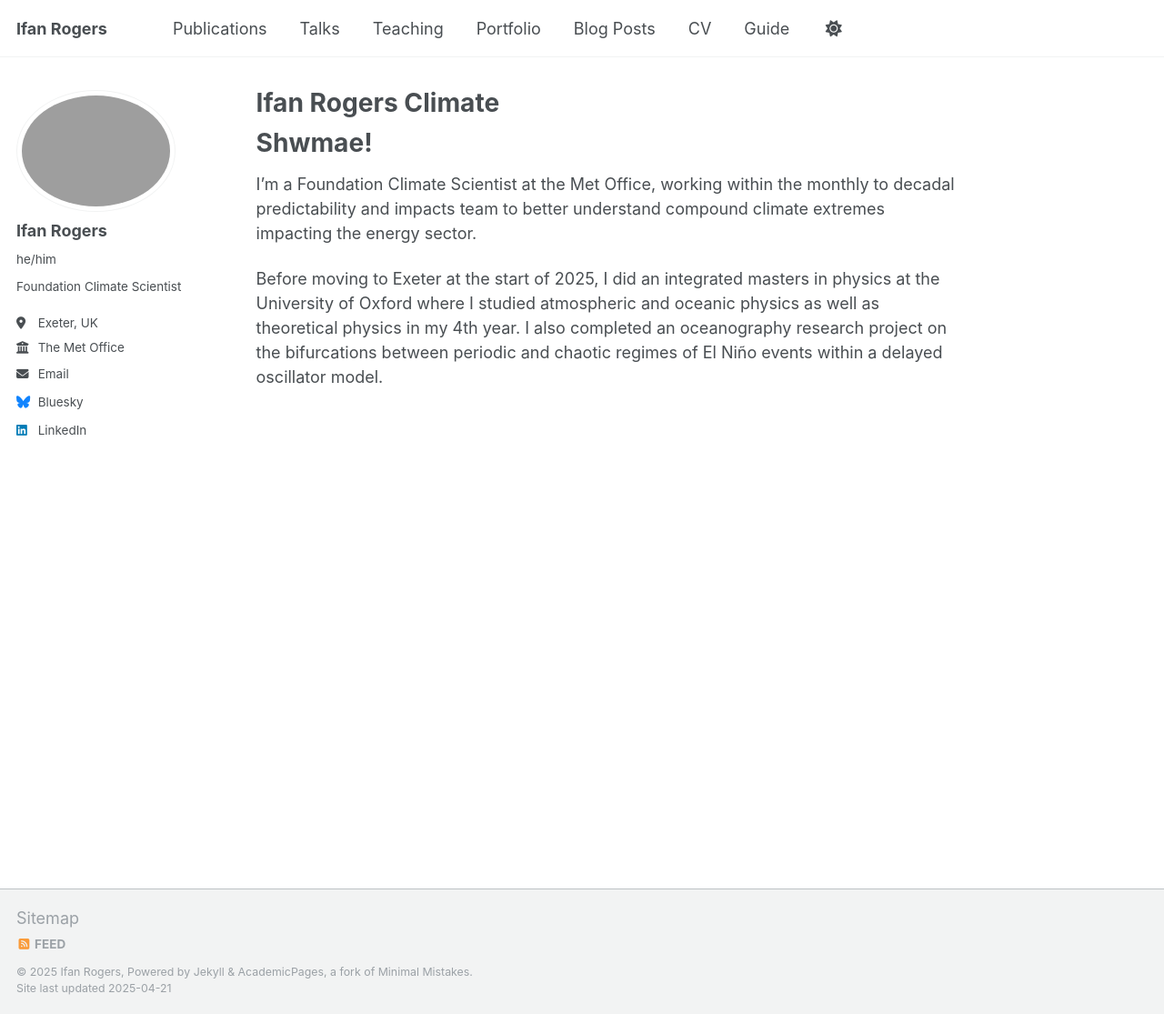
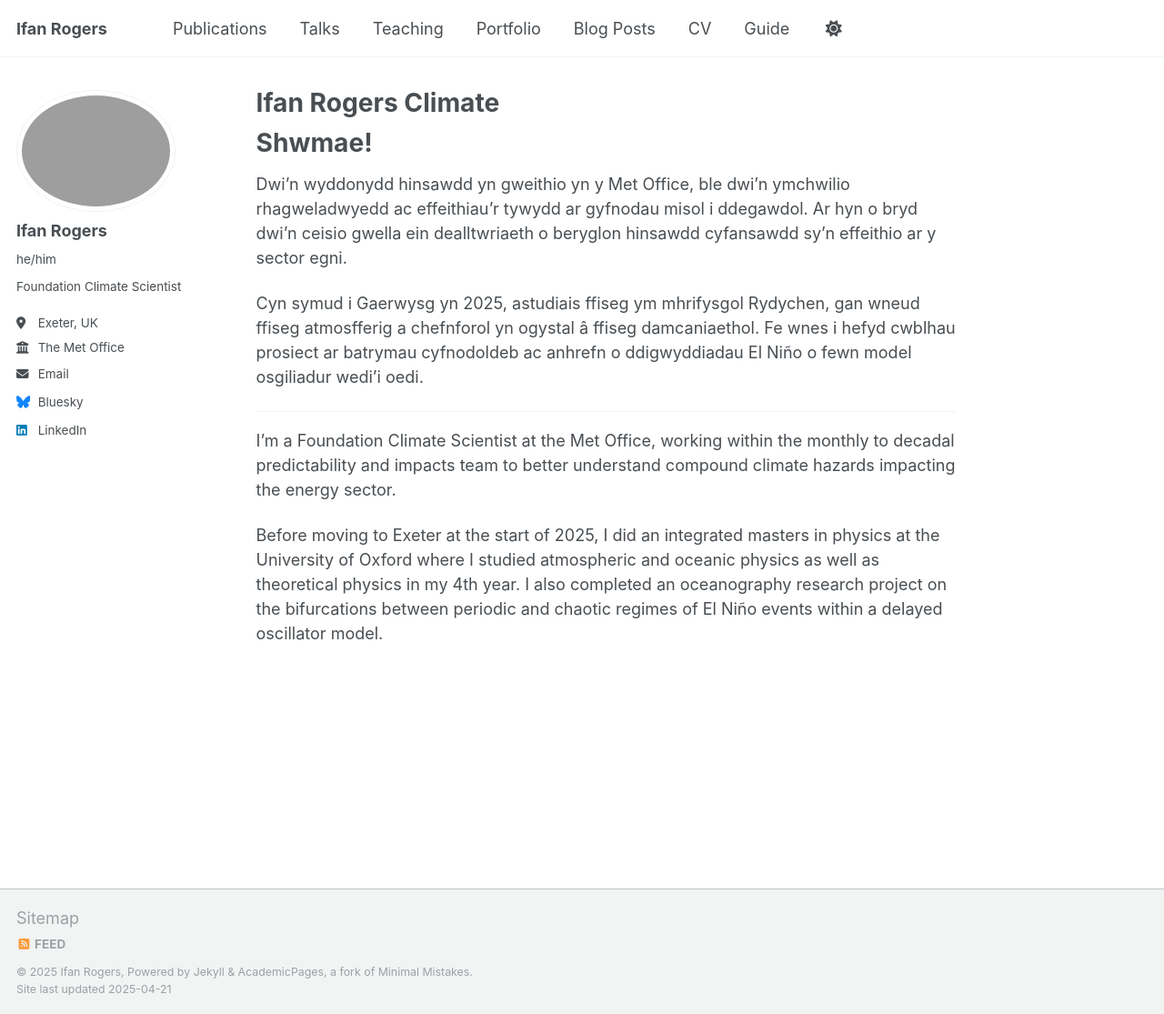
Before and after one commit to Ifan-Rogers/ifan-rogers.github.io, a Jekyll site: the page built from _pages/about.md, in a window 1280 px wide and 1115 px high. Shown: the whole window at 91% size. Built offline with Jekyll 4.4.1, drawn with Linux system fonts in a browser that asks for light colours.

Commit message:
Update about.md

```diff
--- a/_pages/about.md
+++ b/_pages/about.md
@@ -9,6 +9,13 @@ redirect_from:
 
 Shwmae!
 ======
-I'm a Foundation Climate Scientist at the Met Office, working within the monthly to decadal predictability and impacts team to better understand compound climate extremes impacting the energy sector.
+
+Dwi'n wyddonydd hinsawdd yn gweithio yn y Met Office, ble dwi'n ymchwilio rhagweladwyedd ac effeithiau'r tywydd ar gyfnodau misol i ddegawdol. Ar hyn o bryd dwi'n ceisio gwella ein dealltwriaeth o beryglon hinsawdd cyfansawdd sy'n effeithio ar y sector egni.
+
+Cyn symud i Gaerwysg yn 2025, astudiais ffiseg ym mhrifysgol Rydychen, gan wneud ffiseg atmosfferig a chefnforol yn ogystal â ffiseg damcaniaethol. Fe wnes i hefyd cwblhau prosiect ar batrymau cyfnodoldeb ac anhrefn o ddigwyddiadau El Niño o fewn model osgiliadur wedi'i oedi.
+
+----
+
+I'm a Foundation Climate Scientist at the Met Office, working within the monthly to decadal predictability and impacts team to better understand compound climate hazards impacting the energy sector.
 
 Before moving to Exeter at the start of 2025, I did an integrated masters in physics at the University of Oxford where I studied atmospheric and oceanic physics as well as theoretical physics in my 4th year. I also completed an oceanography research project on the bifurcations between periodic and chaotic regimes of El Niño events within a delayed oscillator model.
```
